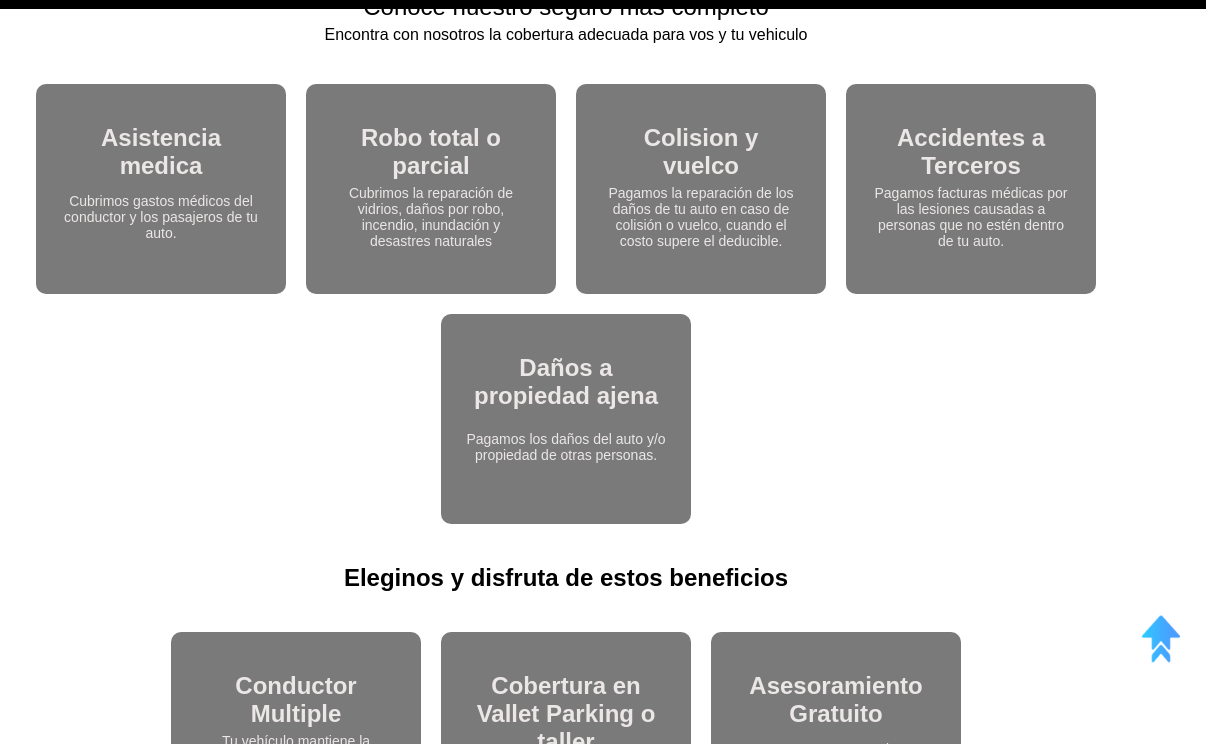
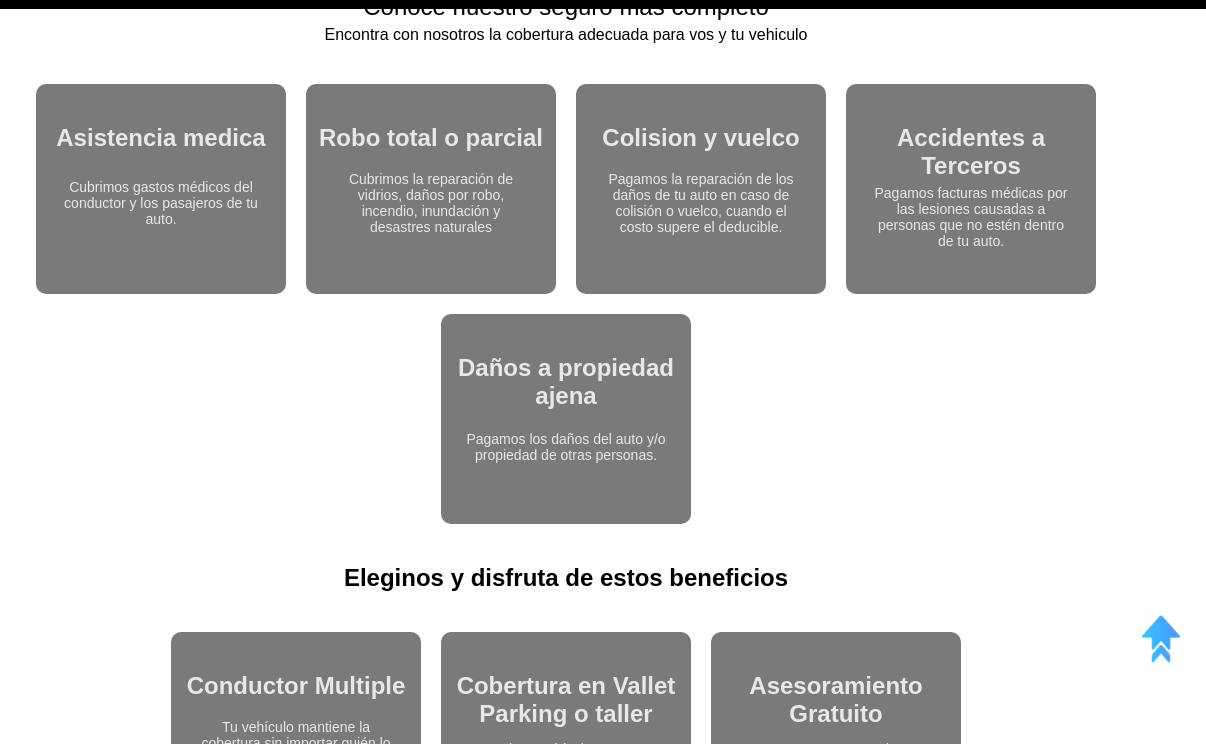
Before and after one commit to fedepauza/Pauza-proyectoFinal-comision59920, a website: page Pages/seguros.html in a window 1280 px wide. Shown: the part 56-800 px from the top of the page, 74-1280 px from the left. Drawn offline with Linux system fonts and the light colour scheme.

Commit message:
mediaqueries

```diff
--- a/Pages/seguros.html
+++ b/Pages/seguros.html
@@ -60,23 +60,23 @@
             </section>
             <section class="cobertura-full">
                 <div class="conteiner-cobertura">
-                    <h2>Asistencia medica</h2>
+                    <h2 class="h2-cobertura">Asistencia medica</h2>
                     <p>Cubrimos gastos médicos del conductor y los pasajeros de tu auto.</p>
                 </div>
                 <div class="conteiner-cobertura">
-                    <h2>Robo total o parcial</h2>
+                    <h2 class="h2-cobertura">Robo total o parcial</h2>
                     <p>Cubrimos la reparación de vidrios, daños por robo, incendio, inundación y desastres naturales</p>
                 </div>
                 <div class="conteiner-cobertura">
-                    <h2>Colision y vuelco</h2>
+                    <h2 class="h2-cobertura">Colision y vuelco</h2>
                     <p>Pagamos la reparación de los daños de tu auto en caso de colisión o vuelco, cuando el costo supere el deducible.</p>
                 </div>
                 <div class="conteiner-cobertura">
-                    <h2>Accidentes a Terceros</h2>
+                    <h2 class="h2-cobertura">Accidentes a Terceros</h2>
                     <p>Pagamos facturas médicas por las lesiones causadas a personas que no estén dentro de tu auto.</p>
                 </div>
                 <div class="conteiner-cobertura">
-                    <h2>Daños a propiedad ajena</h2>
+                    <h2 class="h2-cobertura">Daños a propiedad ajena</h2>
                     <p>Pagamos los daños del auto y/o propiedad de otras personas.</p>
                 </div>
             </section>
@@ -85,15 +85,15 @@
             </section>
             <section class="beneficios-full">
                 <div class="conteiner-beneficios">
-                    <h2>Conductor Multiple</h2>
+                    <h2 class="h2-beneficios">Conductor Multiple</h2>
                     <p>Tu vehículo mantiene la cobertura sin importar quién lo conduzca, mientras esté autorizado por vos</p>
                 </div>
                 <div class="conteiner-beneficios">
-                    <h2>Cobertura en Vallet Parking o taller</h2>
+                    <h2 class="h2-beneficios">Cobertura en Vallet Parking o taller</h2>
                     <p>Cuando tu vehículo este en un estacionamiento o en el taller, la póliza lo cubre</p>
                 </div>
                 <div class="conteiner-beneficios">
-                    <h2>Asesoramiento Gratuito</h2>
+                    <h2 class="h2-beneficios">Asesoramiento Gratuito</h2>
                     <p>Te asesoramos y ayudamos con los trámites ante cualquier siniestro.</p>
                 </div>
             </section>
--- a/scss/components/_nuestras-unidades.scss
+++ b/scss/components/_nuestras-unidades.scss
@@ -45,11 +45,12 @@ input {
 body {
     .nuestras-unidades-main {
         width: 100%;
+
         .container-grid {
             display: block;
             width: 95%;
             margin: auto;
-            margin-bottom: 50px;
+            margin-bottom: 100px;
             padding-top: 65px;
             #imagenes{
                 width: 90%;
--- a/scss/components/_oportunidades.scss
+++ b/scss/components/_oportunidades.scss
@@ -13,7 +13,7 @@
 
 .titulo-oportunidades {
     font-weight: bolder;
-    padding-top: 85px;
+    padding-top: 65px;
     margin-left: 30px;
     margin-bottom: 80px;
     font-size: 2rem;
@@ -22,6 +22,21 @@
     width: 90%;
     height: 35dvh;
     margin: auto;
+    @include tabletxl {
+        height: 75dvh;
+    }
+    @include tablet {
+        height: 95dvh;
+    }
+    @include promax {
+        height: 105vh;
+    }
+    @include se {
+        height: 150dvh;
+    }
+    @include mini {
+        height: 170dvh;
+    }
     // margin-bottom: 100px;
     article {
         display: flex;
--- a/scss/components/_permutas.scss
+++ b/scss/components/_permutas.scss
@@ -130,15 +130,16 @@ main {
 
             @include promax {
                 bottom: 20px;
-                left: 120px;
+                left: 110px;
             }
 
             @include se {
-                left: 95px;
+                left: 80px;
             }
 
             @include mini {
-                left: 65px;
+                left: 57px;
+                bottom: 10px;
             }
             a {
                 text-decoration: none;
--- a/scss/components/_seguros.scss
+++ b/scss/components/_seguros.scss
@@ -55,8 +55,9 @@
             background-color: map-get($colores-sitio , color6 );
             border-radius: 10px;
             color: rgb(236, 231, 231);
-            h2 {
+            .h2-cobertura {
                 font-size: map-get($text-size , size4 );
+                margin: auto;
                 margin-top: 40px;
                 margin-bottom: -40px;
 
@@ -80,11 +81,13 @@
             width: 250px;
             height: 210px;
             text-align: center;
+            align-items: center;
             background-color: map-get($colores-sitio , color6 );
             border-radius: 10px;
             color:  rgb(236, 231, 231);
-            h2 {
+            .h2-beneficios  {
                 font-size: map-get($text-size , size4 );
+                margin: auto;
                 margin-top: 40px;
                 margin-bottom: -40px;
             }
--- a/scss/layout/_footer.scss
+++ b/scss/layout/_footer.scss
@@ -24,7 +24,7 @@ footer {
                 color: antiquewhite;
                 font-size: .875rem;
                 text-align: left;
-                margin-top: 15px;
+                // margin-top: 15px;
                 margin-left: 20px;
 
                 @include tablet {
@@ -34,7 +34,7 @@ footer {
                 @include promax {
                     font-size: .5rem;
                     text-align: left;
-                    width: 80%;
+                    width: 40%;
                     margin-left: 5px;
                 }
 
```
Also changed, not shown: css/style.css.
